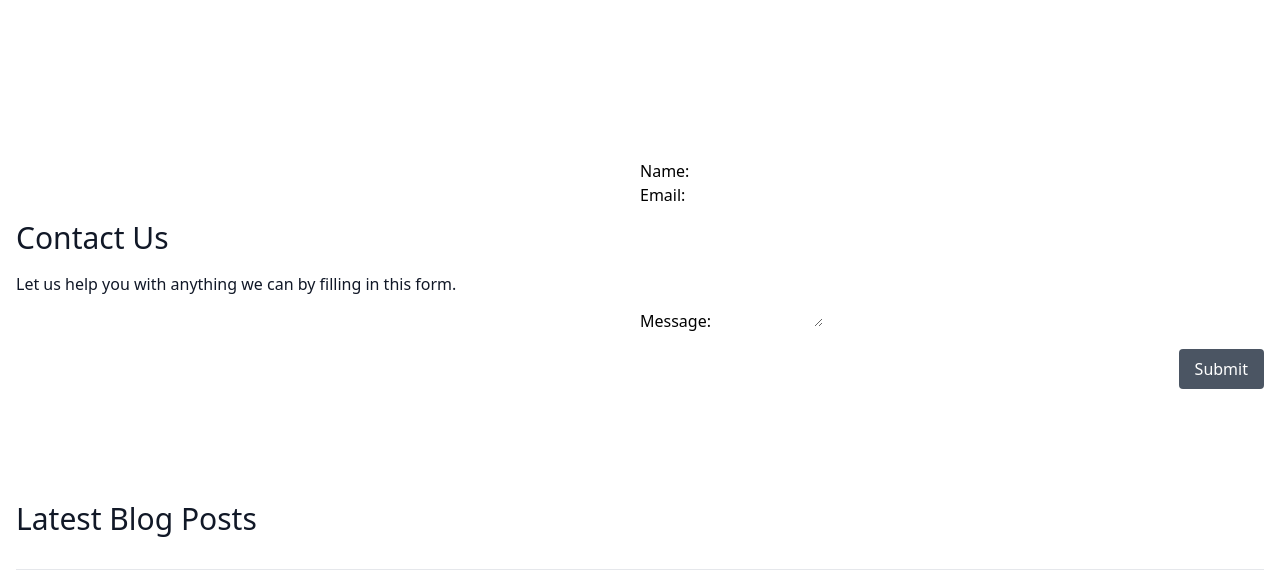
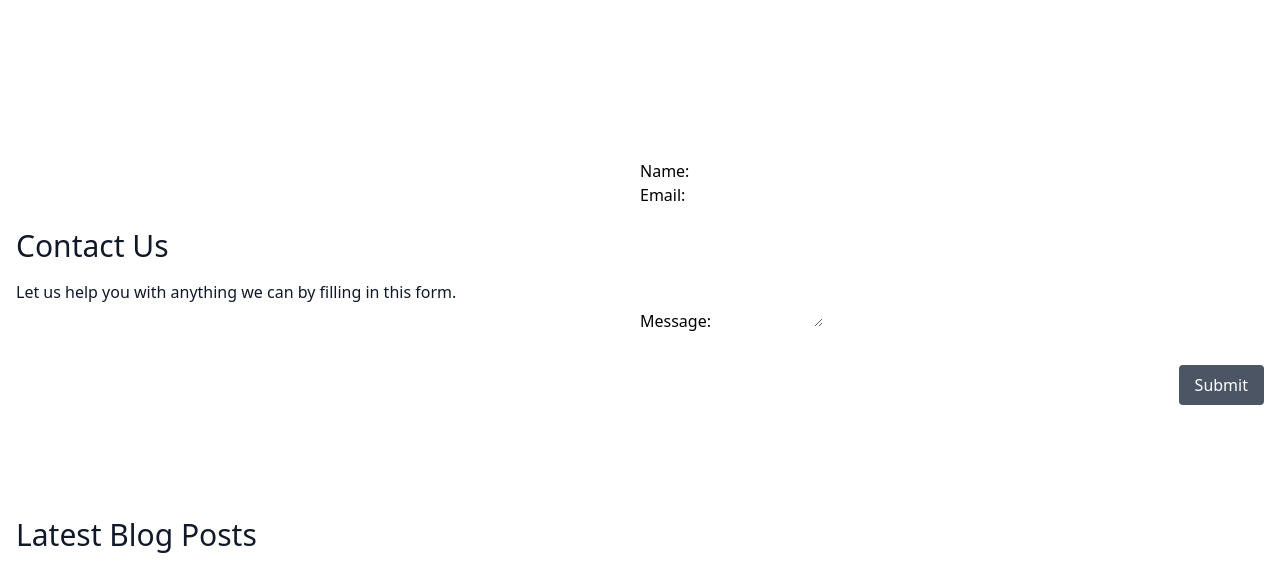
Before and after one commit to slammer1870/femalefightnutritionist, a Django app: page / in a window 1280 px wide. Shown: the part 2749-3319 px from the top of the page. Run offline with Django 4.2, Linux system fonts and the light colour scheme; data that the repository does not hold is empty; some libraries are stand-ins or nearby versions.

Commit message:
add: margin for recapthca button

```diff
--- a/templates/index.html
+++ b/templates/index.html
@@ -1429,7 +1429,7 @@
         {% csrf_token %} {{contact_form|crispy}}
         <script src="https://www.google.com/recaptcha/api.js"></script>
         <div
-          class="g-recaptcha mb-4"
+          class="g-recaptcha my-4"
           data-sitekey="6LcsfzcgAAAAABmCNq2kHxJ6YKFGPqlqVK0sMDPf"
         ></div>
         <div class="flex">
```
